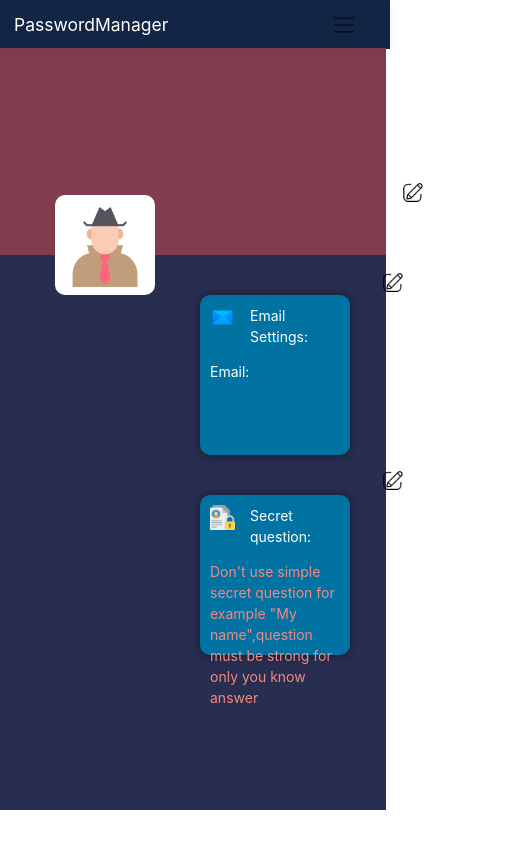
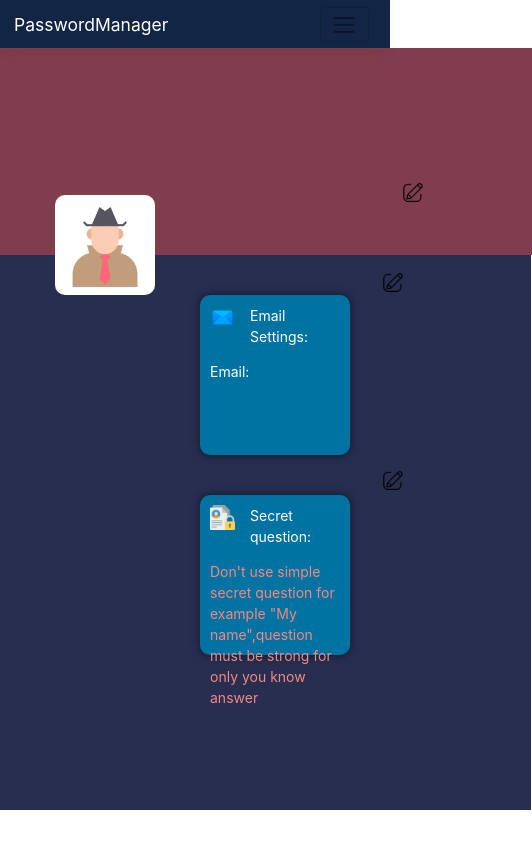
Before and after one commit to CasianovDenis/PasswordManager, a React (Create React App) app in the folder PasswordManager/ClientApp/: page /Settings in a window 390 px wide. Shown: the whole page, 532 px wide, since content can reach past the window. Built offline with nearby package versions, Linux system fonts and the light colour scheme; no server answers.

Commit message:
Fixed style bug responsive

```diff
--- a/PasswordManager/ClientApp/src/components/Settings/Settings.module.css
+++ b/PasswordManager/ClientApp/src/components/Settings/Settings.module.css
@@ -94,10 +94,10 @@ height:25px;
 
 
 
-@media(max-width:700px) {
+@media(max-width:900px) {
 
     .background_top_color {
-        width: 102.8%;
+        width: 141.8%;
         height: 24.5vh;
         margin-top: -15px;
     }
@@ -114,7 +114,7 @@ height:25px;
 
     .settings_color {
 
-        width: 102.8%;
+        width: 141.7%;
 
     }
 
```
